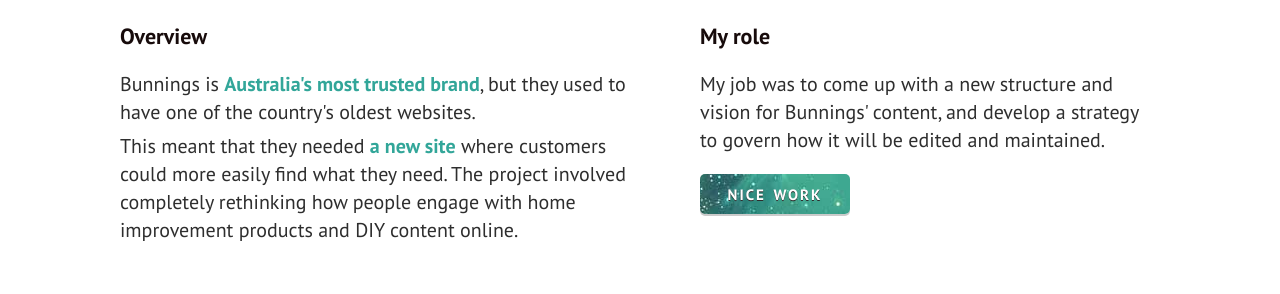
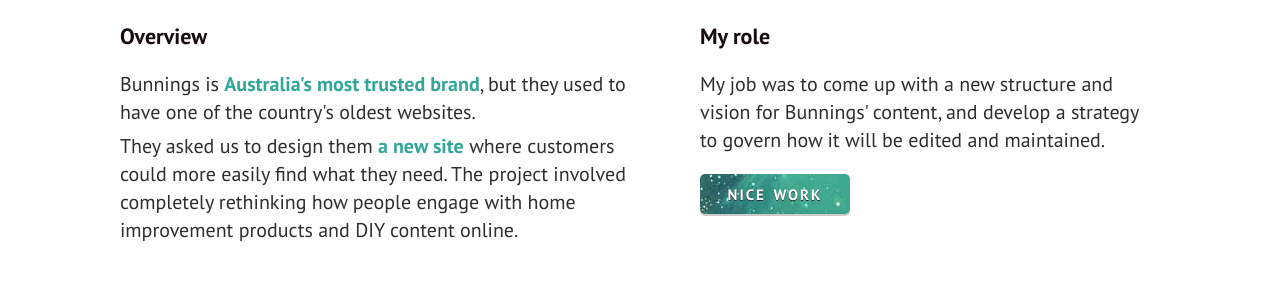
Before and after one commit to bbarone/folio_sep, a plain HTML site: page index.html in a window 1280 px wide. Both pictures are taken after a click on the element "for real?". Shown: the part 1663-1957 px from the top of the page. Drawn offline with nearby package versions, Linux system fonts and the light colour scheme.

Commit message:
Update index.html

```diff
--- a/index.html
+++ b/index.html
@@ -241,7 +241,7 @@
 
           <h3 class="detail-h">Overview</h3>
 
-          <p>Bunnings is <a href="http://www.campaignbrief.com/wa/2012/07/bunnings-named-most-trusted-re.html" target="_blank">Australia's most trusted brand</a>, but they used to have one of the country's oldest websites.<br class="para" />This meant that they needed <a href="http://www.bunnings.com.au/" target="_blank">a new site</a> where customers could more easily find what they need. The project involved completely rethinking how people engage with home improvement products and DIY content online.</p>
+          <p>Bunnings is <a href="http://www.campaignbrief.com/wa/2012/07/bunnings-named-most-trusted-re.html" target="_blank">Australia's most trusted brand</a>, but they used to have one of the country's oldest websites.<br class="para" />They asked us to design them <a href="http://www.bunnings.com.au/" target="_blank">a new site</a> where customers could more easily find what they need. The project involved completely rethinking how people engage with home improvement products and DIY content online.</p>
 
         </div>
 
```
